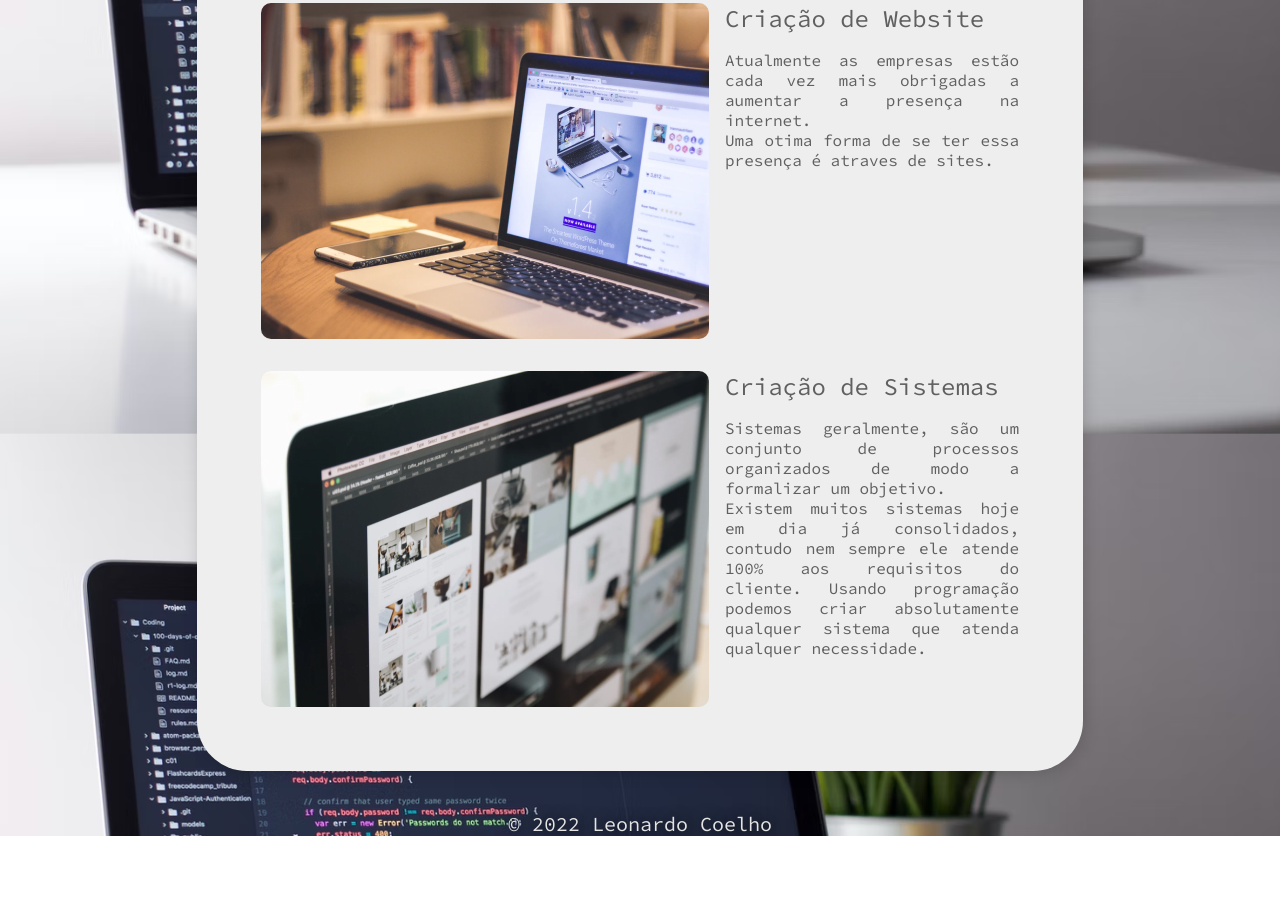
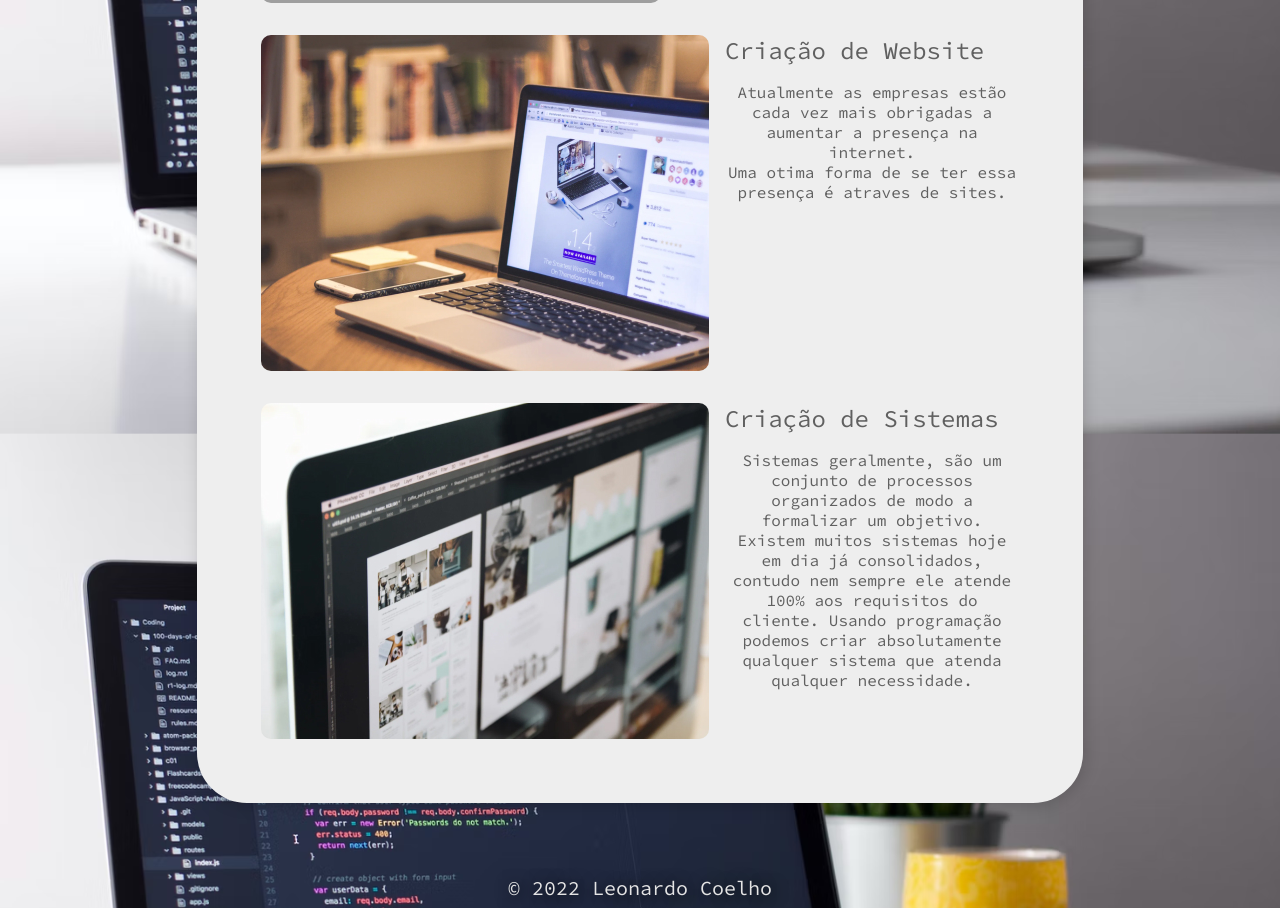
Before and after one commit to CoelhoBranco/personal-site, a plain HTML site: page index.html in a window 1280 px wide. Shown: the part 1273-2181 px from the top of the page. Before the commit the page ends 2109 px from the top, so only its background shows below. Drawn offline with Linux system fonts and the light colour scheme; grey boxes are pictures that could not be loaded.

Commit message:
finalization dev

```diff
--- a/assets/css/style.css
+++ b/assets/css/style.css
@@ -1,6 +1,9 @@
 * {
   margin: 0;
   padding: 0;
+}
+body{
+    width: 100%
 }
 
 img {
@@ -9,7 +12,7 @@
 }
 
 p {
-    text-align: justify;
+    text-align: center;
 }
 
 li {
@@ -46,11 +49,12 @@
 
 .box {
   background: #eee;
-  padding: 4rem;
+  padding: 1rem;
+
   box-shadow: 2px 2px 16px rgba(0, 0, 0, 0.16);
   border-radius: 50px;
   text-align: center;
-  margin-top: 3rem;
+  margin: 2rem 1rem;
 }
 
 .profile-pic {
@@ -111,7 +115,7 @@
   font-size: 20px;
   color: rgb(228, 228, 228);
   text-shadow: 2px 2px 16px black;
-  margin: 5vh 0vh;
+  padding-bottom: 1vh;
 }
 
 
```
